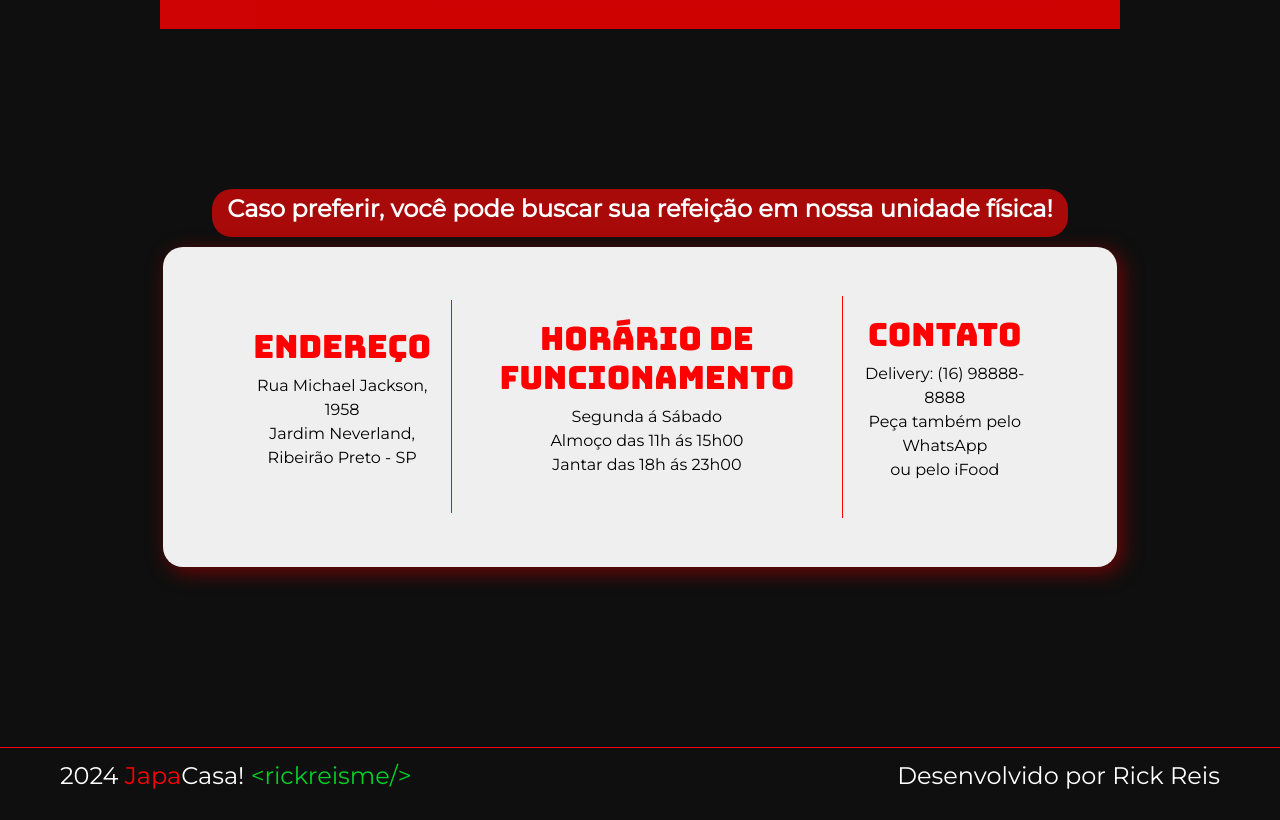
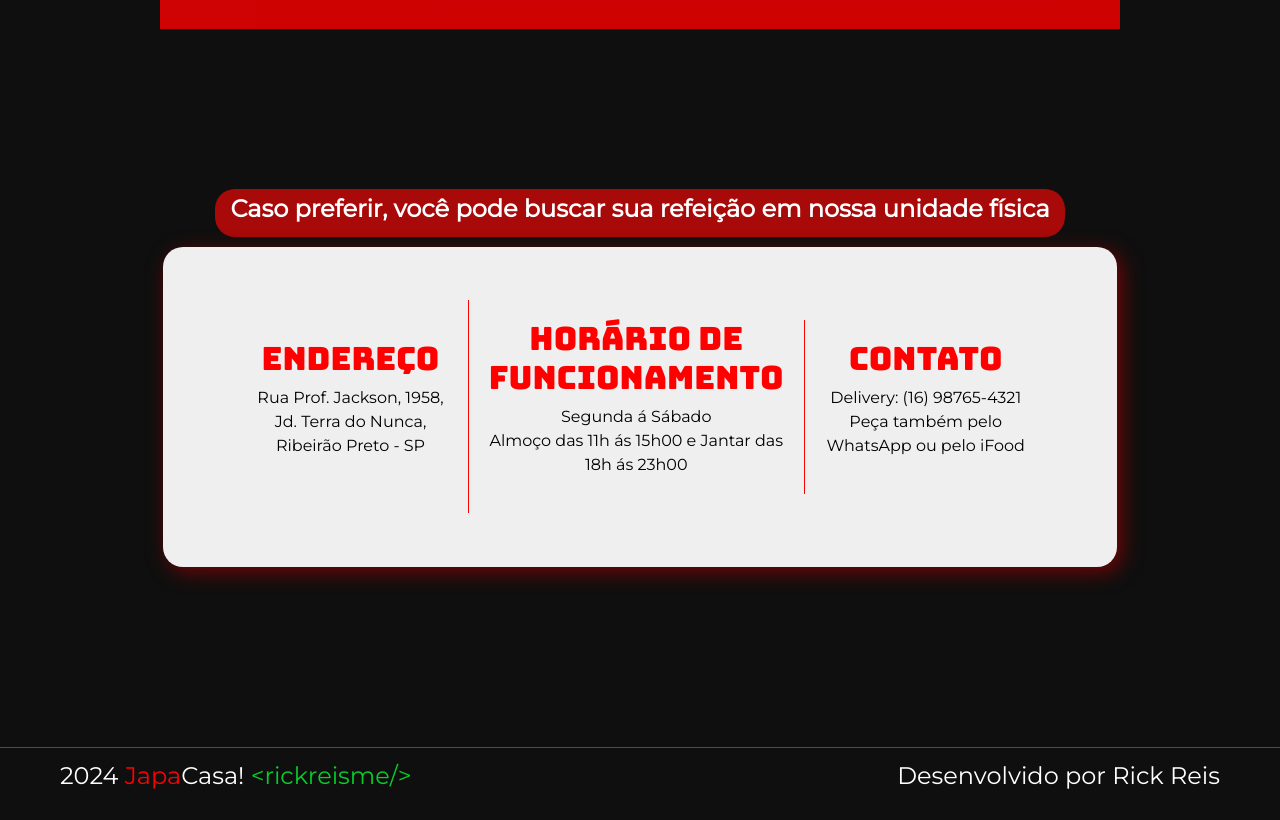
Before and after one commit to rickreisme/JapaCasa, a React (Vite) app: page / in a window 1280 px wide. Shown: the part 1780-2600 px from the top of the page. Built offline with nearby package versions, Linux system fonts and the light colour scheme.

Commit message:
FIX - ajustando estilo ContentLocal

```diff
--- a/src/components/ContentLocal.tsx
+++ b/src/components/ContentLocal.tsx
@@ -13,24 +13,24 @@ const ContentLocal = () => {
                 <div id="endereco">
                     <h2>Endereço</h2>
                     <p>
-                        Rua Michael Jackson, 1958 Jardim Neverland, Ribeirão
-                        Preto - SP
+                        Rua Prof. Jackson, 1958, Jd. Terra do Nunca, <br />{" "}
+                        Ribeirão Preto - SP
                     </p>
                 </div>
 
                 <div id="funcionamento">
                     <h2>Horário de funcionamento</h2>
                     <p>
-                        Segunda á Sábado Almoço das 11h ás 15h00 Jantar das 18h
-                        ás 23h00
+                        Segunda á Sábado <br /> Almoço das 11h ás 15h00 e Jantar
+                        das 18h ás 23h00
                     </p>
                 </div>
 
                 <div id="funcionamento">
                     <h2>Contato</h2>
                     <p>
-                        Delivery: (16) 98888-8888 Peça também pelo WhatsApp ou
-                        pelo iFood
+                        Delivery: (16) 98765-4321 <br />
+                        Peça também pelo WhatsApp ou pelo iFood
                     </p>
                 </div>
             </div>
--- a/src/routes/Home.tsx
+++ b/src/routes/Home.tsx
@@ -3,6 +3,7 @@ import sushiHome from "../assets/img/sushi-home.jpeg";
 import sushi from "../assets/img/sushi.jpg";
 import { Helmet } from "react-helmet-async";
 import TextCardJP from "../components/TextCardJP";
+import ContentLocal from "../components/ContentLocal";
 
 const Home = () => {
     return (
@@ -61,50 +62,7 @@ const Home = () => {
                     </div>
                 </div>
 
-                <div className="content_local" id="cont_local">
-                    <div className="text-card2">
-                        <h1>
-                            Caso preferir, você pode buscar sua refeição em
-                            nossa unidade física!
-                        </h1>
-                    </div>
-
-                    <div className="home_local">
-                        <div id="endereco">
-                            <h2>Endereço</h2>
-                            <p>
-                                Rua Michael Jackson, 1958
-                                <br />
-                                Jardim Neverland,
-                                <br />
-                                Ribeirão Preto - SP
-                            </p>
-                        </div>
-
-                        <div id="funcionamento">
-                            <h2>Horário de funcionamento</h2>
-                            <p>
-                                Segunda á Sábado
-                                <br />
-                                Almoço das 11h ás 15h00
-                                <br />
-                                Jantar das 18h ás 23h00
-                            </p>
-                        </div>
-
-                        <div id="funcionamento">
-                            <h2>Contato</h2>
-                            <p>
-                                Delivery: (16) 98888-8888
-                                <br />
-                                Peça também pelo WhatsApp
-                                <br />
-                                ou pelo iFood
-                                <br />
-                            </p>
-                        </div>
-                    </div>
-                </div>
+                <ContentLocal/>
             </div>
         </>
     );
```
